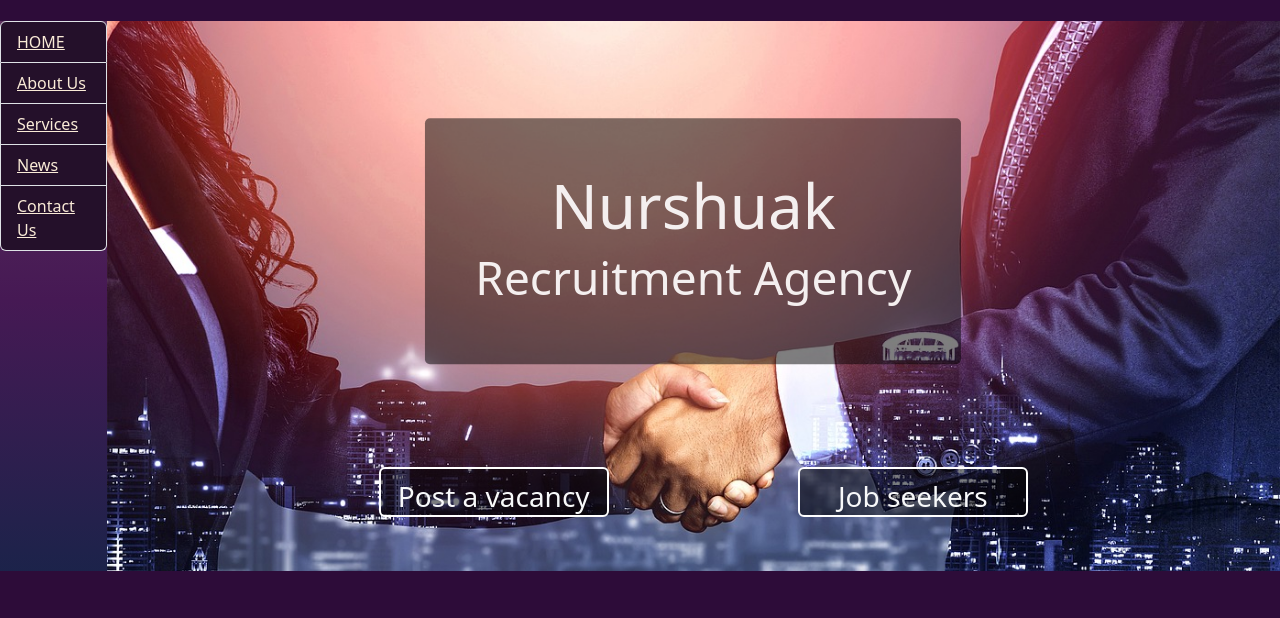
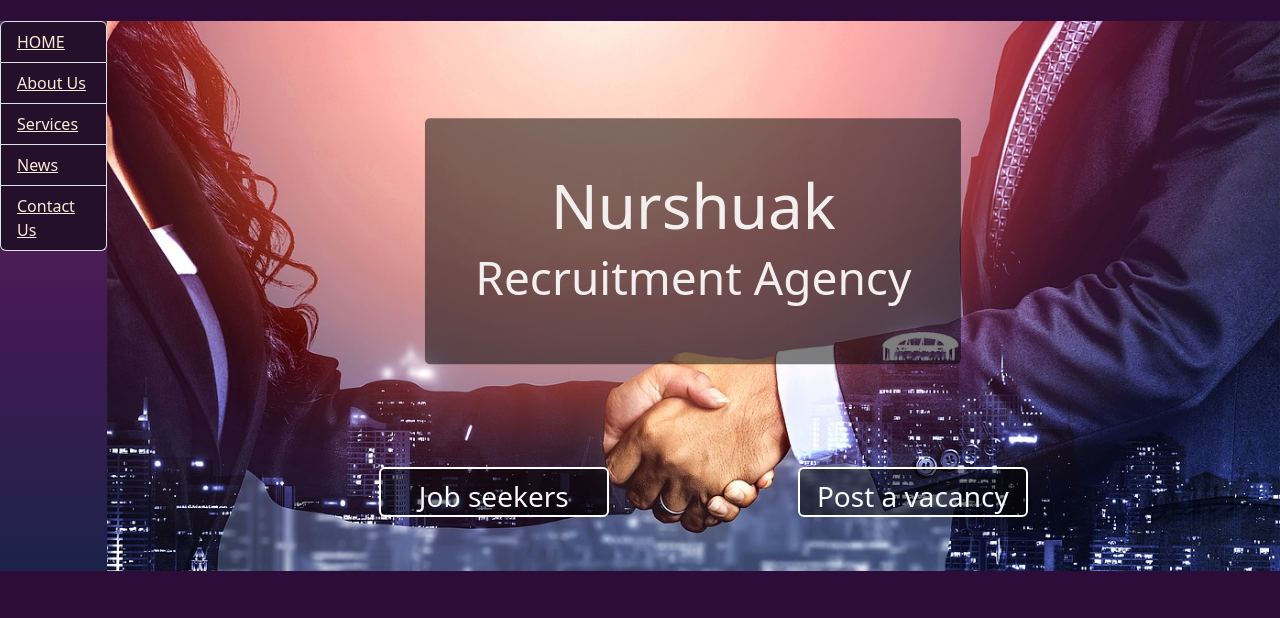
Before and after one commit to Bektassova/Bektassova.github.io, a plain HTML site: page index.html in a window 1280 px wide. Shown: the part 136-754 px from the top of the page. Drawn offline with nearby package versions, Linux system fonts and the light colour scheme.

Commit message:
buttons
post vacancy

```diff
--- a/index.html
+++ b/index.html
@@ -71,10 +71,10 @@
                 </div>
                  <div class="row">
                   <div class="col-12 col-sm-6 col-lg-5 position-relative">
-                  <a href="form1.html" class="btn btn-info btn-outline-light button_class button-overlay fs-3">Post a vacancy</a>
+                  <a href="form1.html" class="btn btn-info btn-outline-light button_class button-overlay fs-3">Job seekers</a>
                   </div>
                   <div class="col-12 col-sm-6 col-lg-4 position-relative">
-                    <a href="form2.html" class="btn btn-info btn-outline-light button_class fs-3">Job seekers</a>
+                    <a href="form2.html" class="btn btn-info btn-outline-light button_class fs-3">Post a vacancy</a>
                     </div>
                 </div>
 
```
Also changed, not shown: aboutus.html (+2 -2 lines), contactus.html (+2 -2 lines), form2.html (+1 -1 lines), services.html (+2 -2 lines), tourism.html (+2 -2 lines).
